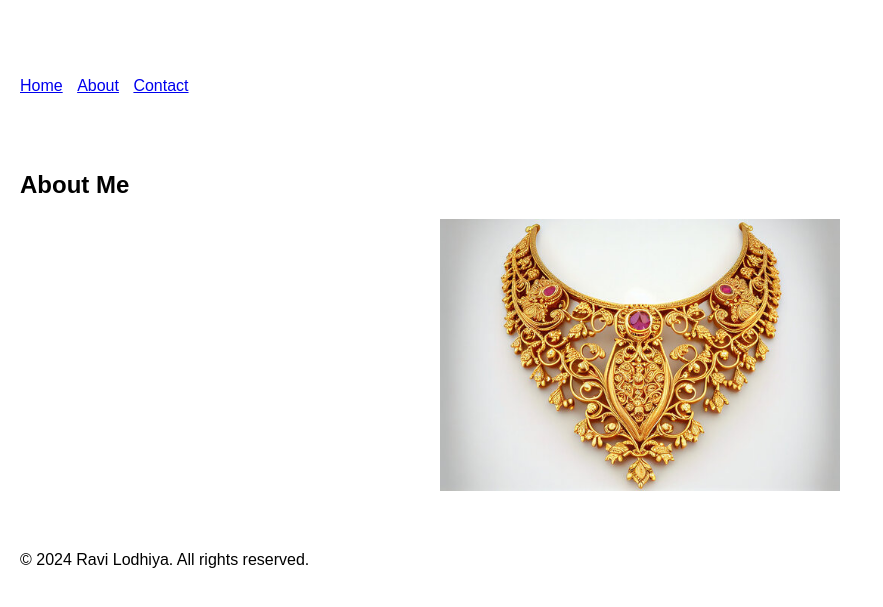
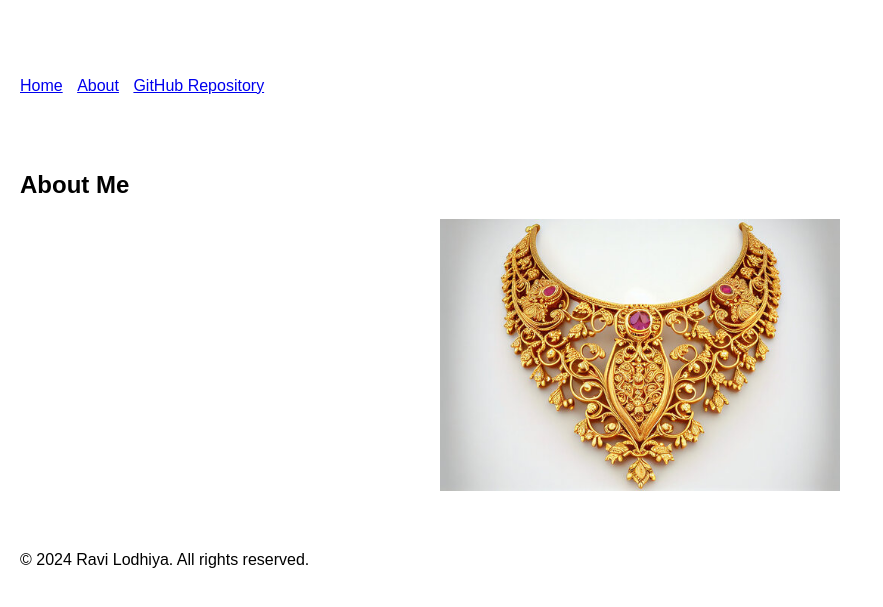
Before and after one commit to prototypepoc/zoomin, a plain HTML site: page index.html in a window 1280 px wide. Shown: the part 79-686 px from the top of the page, without its empty margins (0-883 px from the left). Drawn offline with Linux system fonts and the light colour scheme.

Commit message:
github repo url added.

```diff
--- a/index.html
+++ b/index.html
@@ -19,7 +19,7 @@
         <ul>
             <li><a href="#">Home</a></li>
             <li><a href="#">About</a></li>
-            <li><a href="#">Contact</a></li>
+            <li><a href="https://github.com/raminfosystems/zoomin">GitHub Repository</a></li>
         </ul>
     </nav>
 
```
